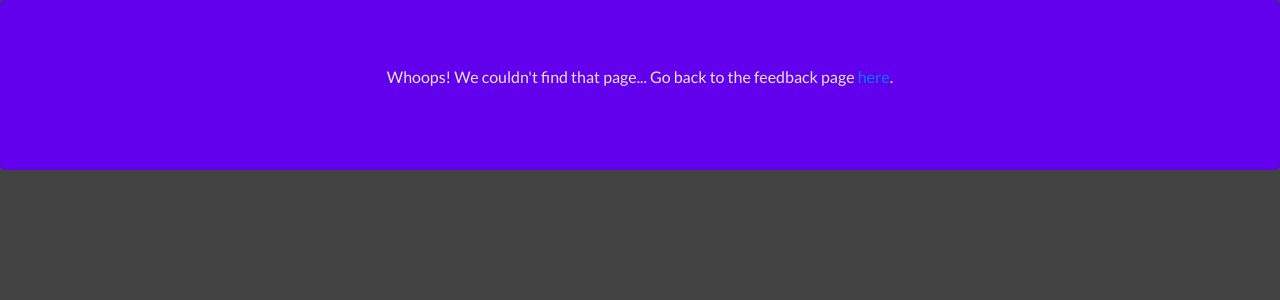
After one commit to mkovar52/feedback-app, a Flask app: template templates/404.html in a window 1280 px wide. The commit adds this page. Shown: the top 300 px of the page. Run offline with Flask 2, Linux system fonts and the light colour scheme; the template is opened without the code that fills it, so the values that code supplies are empty; some libraries are stand-ins or nearby versions.

Commit message:
404 route added

```diff
--- a/app.py
+++ b/app.py
@@ -4,7 +4,7 @@ from send_mail import send_mail
 
 app = Flask(__name__)
 
-ENV = 'prod'
+ENV = 'dev'
 
 if ENV == 'dev':
     # dev db
@@ -19,10 +19,10 @@ else:
 app.config['SQLALCHEMY_TRACK_MODIFICATIONS'] = False
 
 
-# db object
+# -- db object
 db = SQLAlchemy(app)
 
-# models
+# -- models
 
 
 class Feedback(db.Model):
@@ -81,5 +81,10 @@ def submit():
             return render_template('index.html', message="You've already submitted feedback for that order. Buy more paper, or makeup a new order number! <br/><br/> The people person's paper people's <strong>manager</strong>, <br/><em>-M. Scott</em>")
 
 
+@app.errorhandler(404)
+def page_not_found(e):
+    return render_template('404.html'), 404
+
+
 if __name__ == '__main__':
     app.run()
--- a/static/style.css
+++ b/static/style.css
@@ -59,7 +59,6 @@ img {
 }
 
 /* loading  */
-
 div#loading {
   top: 30rem;
   position: absolute;
@@ -116,3 +115,8 @@ textarea {
   background: var(--primary-btn-hover);
   color: #fff;
 }
+
+/* 404 page */
+.jumbotron {
+ background-color: var(--primary-btn);
+}
--- /dev/null
+++ b/templates/404.html
@@ -0,0 +1,27 @@
+<!DOCTYPE html>
+<html lang="en">
+
+<head>
+    <meta charset="UTF-8" />
+    <meta name="viewport" content="width=device-width, initial-scale=1.0" />
+    <meta http-equiv="X-UA-Compatible" content="ie=edge" />
+    <link rel="stylesheet" href="https://stackpath.bootstrapcdn.com/bootstrap/4.3.1/css/bootstrap.min.css" integrity="sha384-ggOyR0iXCbMQv3Xipma34MD+dH/1fQ784/j6cY/iJTQUOhcWr7x9JvoRxT2MZw1T"
+        crossorigin="anonymous">
+    <link rel="stylesheet" href="../static/style.css" />
+    <title>Whoops!</title>
+    <script type="text/javascript" src="http://ajax.googleapis.com/ajax/libs/jquery/1.6.2/jquery.min.js"></script>
+
+</head>
+
+<body>
+    <div class="jumbotron">
+        <div class="col-12">
+            <p>Whoops! We couldn't find that page... Go back to the feedback page
+                <a href=" {{ url_for('index') }}">here</a>.
+            </p>
+        </div>
+    </div>
+
+</body>
+
+</html>
```
